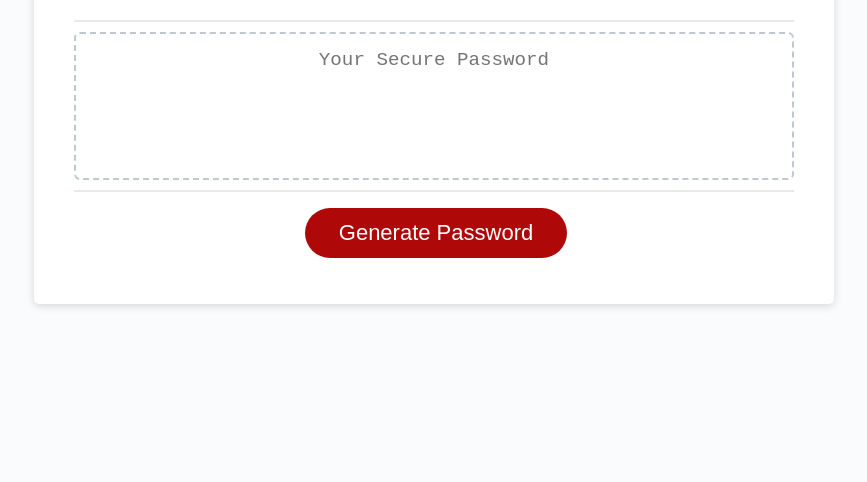
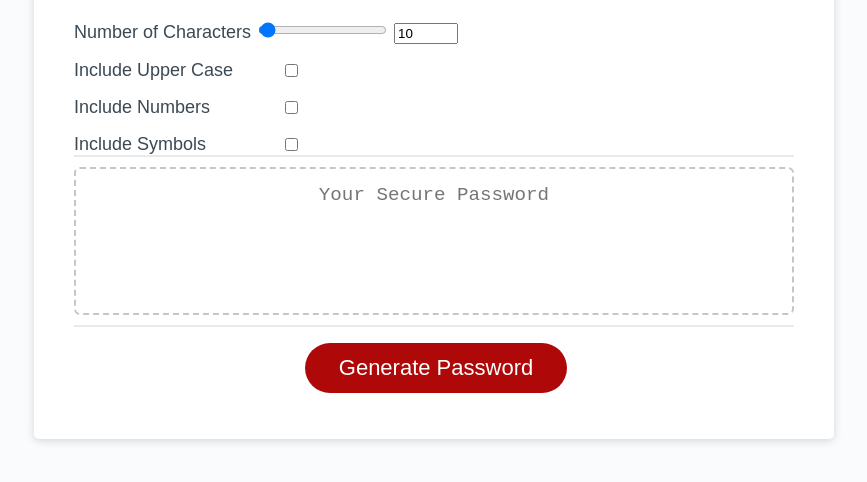
Before and after one commit to Minnesotaboy2/passwordGenerator, a plain HTML site: page index.html in a window 1280 px wide. Shown: the part 216-698 px from the top of the page, without its empty margins (206-1073 px from the left). Drawn offline with Linux system fonts and the light colour scheme.

Commit message:
put in html inputs with css spacing, reset js file

```diff
--- a/index.html
+++ b/index.html
@@ -1,5 +1,6 @@
 <!DOCTYPE html>
 <html lang="en">
+
 <head>
   <meta charset="UTF-8" />
   <meta name="viewport" content="width=device-width, initial-scale=1.0" />
@@ -7,6 +8,7 @@
   <title>Password Generator</title>
   <link rel="stylesheet" href="style.css" />
 </head>
+
 <body>
   <div class="wrapper">
     <header>
@@ -15,14 +17,26 @@
     <div class="card">
       <div class="card-header">
         <h2>Generate a Password</h2>
+        <form>
+          <label for="characterAmountNumber">Number of Characters</label>
+          <input type="range" min="8" max="128" value="10" id="characterAmountRange">
+          <input type="number" min="8" max="128" value="10" id="characterAmountNumber">
+
+          <div>
+          <label for="includeUpperCase">Include Upper Case</label>
+          <input type="checkbox" id="includeUpperCase">
+
+          <label for="includeNumbers">Include Numbers</label>
+          <input type="checkbox" id="includeNumbers">
+
+          <label for="includeSymbols">Include Symbols</label>
+          <input type="checkbox" id="includeSymbols">
+          </div>
+
+        </form>
       </div>
       <div class="card-body">
-          <textarea
-            readonly
-            id="password"
-            placeholder="Your Secure Password"
-            aria-label="Generated Password"
-          ></textarea>
+        <textarea readonly id="password" placeholder="Your Secure Password" aria-label="Generated Password"></textarea>
       </div>
       <div class="card-footer">
         <button id="generate" class="btn">Generate Password</button>
@@ -31,4 +45,5 @@
   </div>
   <script src="script.js"></script>
 </body>
+
 </html>
--- a/script.js
+++ b/script.js
@@ -1,11 +1,5 @@
 // Assignment Code
 var generateBtn = document.querySelector("#generate");
-var char = "abcdefghijklmnopqrstuvwxyz"
-var sym = "!@#$%^&*'-_=+|;:?.,`~<>/"
-var num = "0123456789"
-
-// add checkbox for number y/n
-// add checkbox for symbol y/n
 
 // Write password to the #password input
 function writePassword() {
--- a/style.css
+++ b/style.css
@@ -48,6 +48,15 @@ header {
   width: 100%;
   background: #e7e9eb;
   height: 2px;
+}
+
+form div {
+  display: grid;
+  grid-template-columns: auto auto;
+  row-gap: 1rem;
+  margin-top: 1rem;
+  justify-content: flex-start;
+  column-gap: 3rem;
 }
 
 .card-body {
```
Lines whose indentation alone changed are shown as unchanged.
